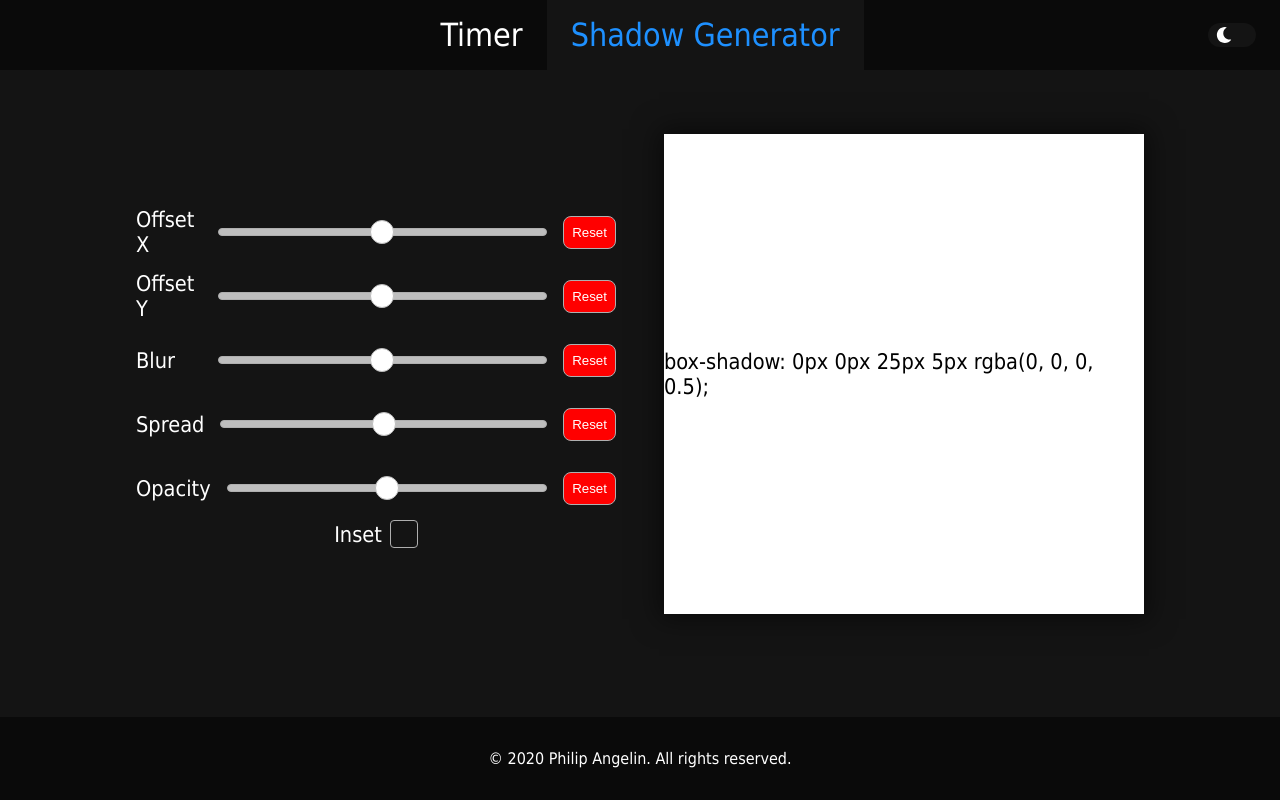
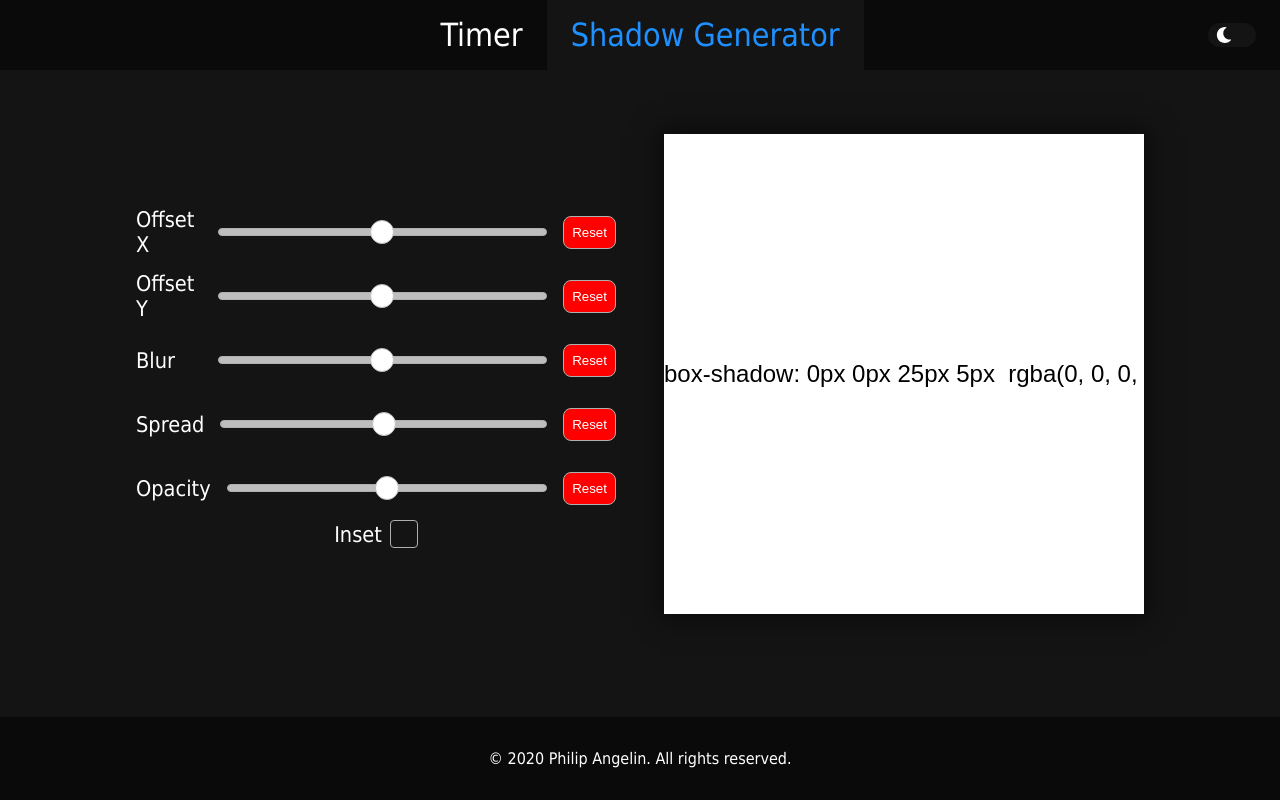
Before and after one commit to Zeilar/tools, a React (Create React App) app: page /shadow-generator in a window 1280 px wide. Built offline with nearby package versions, Linux system fonts and the light colour scheme.

Commit message:
Added shadow text select on click and fixed input background

```diff
--- a/src/components/ShadowGenerator.js
+++ b/src/components/ShadowGenerator.js
@@ -24,7 +24,11 @@ export default function ShadowGenerator() {
             width: '60vh',
         },
         shadowText: {
+            'text-align': 'center',
+            'font-size': '1.5rem',
+            background: 'none',
             color: 'black',
+            width: '100%',
         },
         shadowInputs: {
             'flex-direction': 'column',
@@ -90,9 +94,7 @@ export default function ShadowGenerator() {
                 </div>
             </div>
             <div className={classes.shadowContainer} style={{ boxShadow: boxShadow }}>
-                <p className={classes.shadowText}>
-                    {`box-shadow: ${boxShadow};`}
-                </p>
+                <input readOnly className={classes.shadowText} onClick={(e) => e.target.select()} value={`box-shadow: ${boxShadow};`} />
             </div>
         </div>
     );
```
